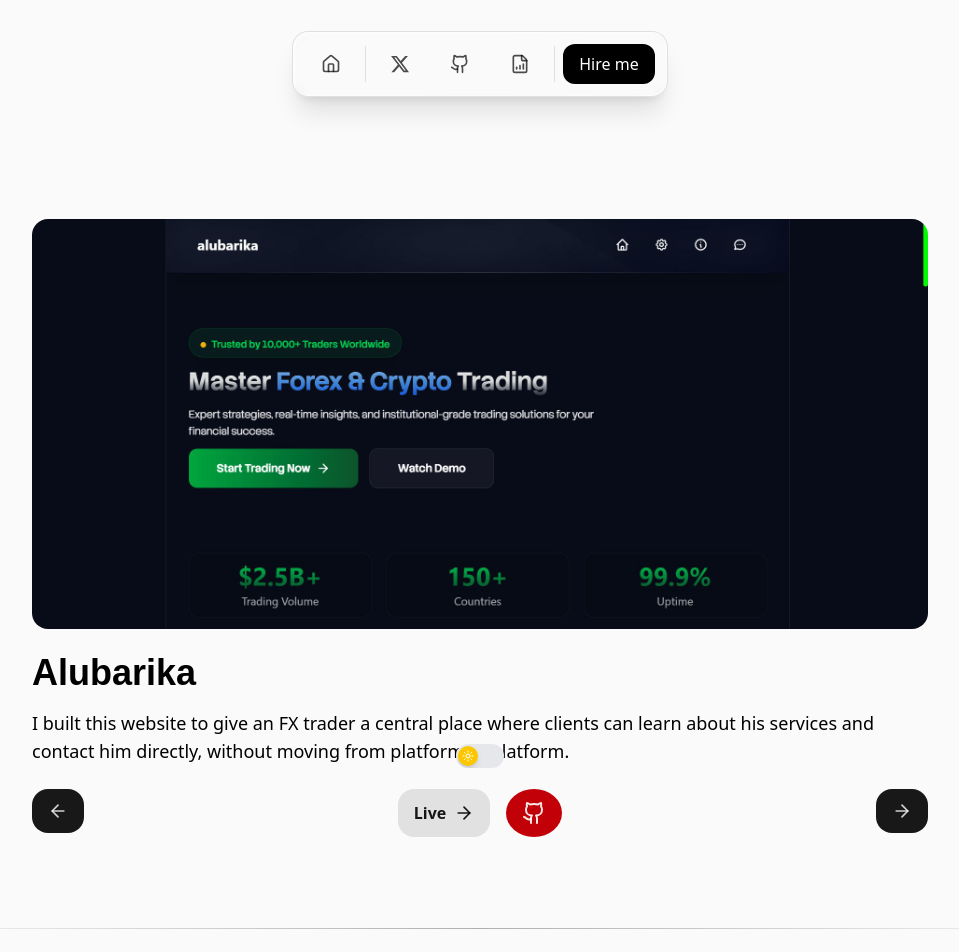
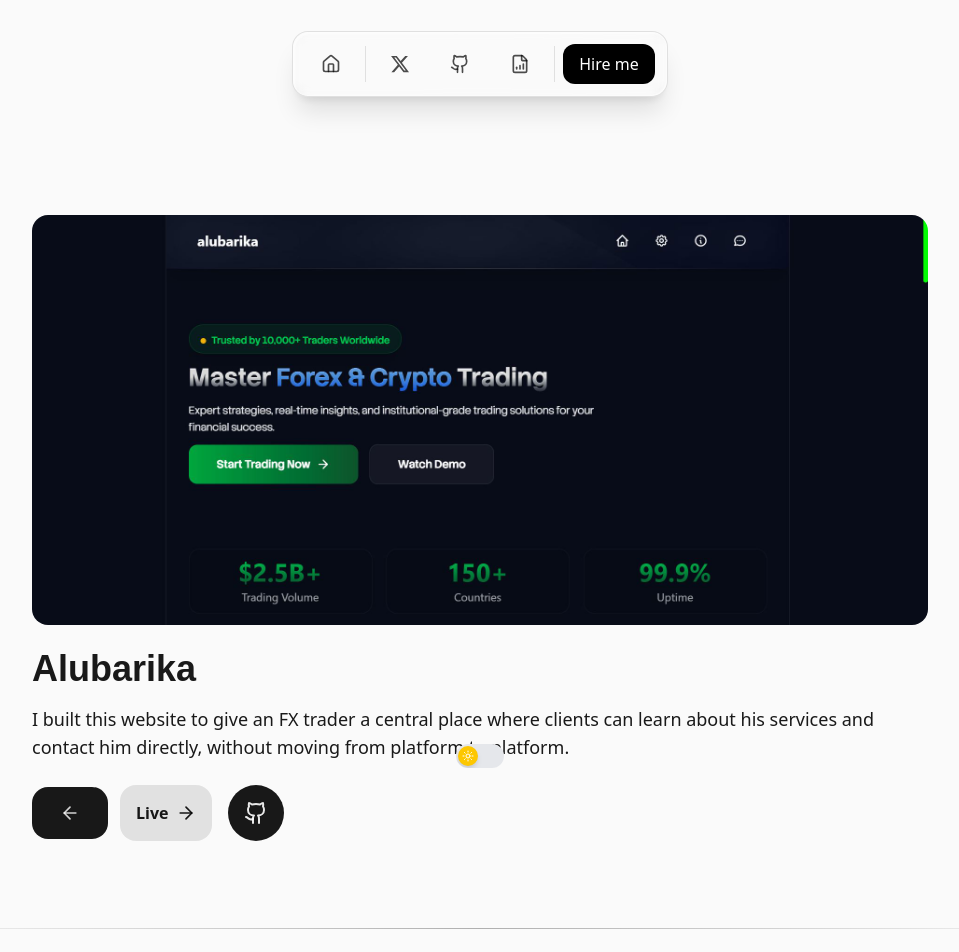
Before and after one commit to Genius-mu/portfolio.me, a React (Vite) app: page /project/Alubarika in a window 1280 px wide. Shown: the top 952 px of the page, without its empty margins (160-1119 px from the left). Built offline with nearby package versions, Linux system fonts and the light colour scheme; a web font is replaced by a local one.

Commit message:
portfolio

```diff
--- a/src/components/ProjectsView.jsx
+++ b/src/components/ProjectsView.jsx
@@ -16,7 +16,7 @@ const ProjectsView = () => {
   }
   return (
     <>
-      <section className="w-full py-10 min-h-screen flex justify-center items-center">
+      <section className="w-full py-2 sm:py-10 min-h-screen flex justify-center items-center">
         <div className="w-[90%] md:w-[70%]">
           <img
             src={project.image}
@@ -24,14 +24,22 @@ const ProjectsView = () => {
             className="w-full rounded-2xl mb-6"
           />
 
-          <h1 className="text-4xl font-bold mb-4">{project.title}</h1>
-          <p className="text-lg mb-6">{project.description}</p>
+          <h1
+            className={`text-4xl ${dark ? "text-white/80" : "text-black/90"} font-bold mb-4 overflow-hidden`}
+          >
+            {project.title}
+          </h1>
+          <p
+            className={`text-lg ${dark ? "text-white/90" : "text-black/90"} mb-6`}
+          >
+            {project.description}
+          </p>
 
-          <div className="flex justify-between w-full">
+          <div className="flex justify-start items-center w-full gap-x-3">
             <div>
               <Link
                 to={"/"}
-                className={`font-semibold overflow-hidden text-white/80 hover:text-white bg-black/90 w-fit text-base py-3 rounded-2xl px-4 flex items-center gap-x-2 transition-all duration-300 ease-in-out`}
+                className={`font-semibold overflow-hidden text-white/80 hover:text-white bg-black/90 w-fit text-base py-4 rounded-2xl px-7 flex items-center gap-x-2 transition-all duration-300 ease-in-out hover:px-8`}
               >
                 <ArrowLeft className="w-5 h-5" />
               </Link>
@@ -42,13 +50,15 @@ const ProjectsView = () => {
                 rel="noopener noreferrer"
                 className={`font-semibold overflow-hidden ${
                   dark
-                    ? "text-[#f1f1f1] bg-white/10 shadow-lg"
+                    ? "text-[#f1f1f1] text-shadow-[1px_1px_#444] bg-[#f1f1f1]/20 shadow-lg"
                     : "text-black/90 bg-black/10"
-                } w-fit text-base py-3 rounded-2xl px-4 hover:px-7 flex items-center gap-x-2 transition-all duration-300 ease-in-out hover:bg-black/30`}
+                } w-fit text-base py-3 rounded-2xl px-4 hover:px-6 flex items-center gap-x-2 transition-all duration-300 ease-in-out hover:bg-black/30 sm:text-[16px] text-[13px]`}
               >
                 Live{" "}
                 <span>
-                  <ArrowRight className="w-5 h-5" />
+                  <ArrowRight
+                    className={`w-5 h-5 ${dark ? "text-shadow-[1px_1px_#000]" : "text-shadow-[0px_0px_#000]"}`}
+                  />
                 </span>
               </Link>
 
@@ -58,19 +68,11 @@ const ProjectsView = () => {
                 rel="noopener noreferrer"
                 className={`${
                   dark
-                    ? "text-[#f1f1f1] bg-white/10 shadow-lg"
-                    : "text-white/90 bg-red-700"
-                } hover:cursor-pointer rounded-[50%] flex justify-center items-center p-2 sm:px-4 transition-all duration-300 ease-in-out hover:backdrop-blur-xl`}
+                    ? "text-[#f1f1f1] bg-red-600 shadow-lg"
+                    : "text-white/90 bg-black/90"
+                } hover:cursor-pointer rounded-[50%] flex justify-center items-center h-fit p-3 sm:p-4 transition-all duration-300 ease-in-out hover:backdrop-blur-xl`}
               >
                 <Github className="w-4 h-4 sm:w-6 sm:h-6" />
-              </Link>
-            </div>
-            <div>
-              <Link
-                to={"/"}
-                className={`font-semibold overflow-hidden text-white/80 hover:text-white bg-black/90 w-fit text-base py-3 rounded-2xl px-4 flex items-center gap-x-2 transition-all duration-300 ease-in-out`}
-              >
-                <ArrowRight className="w-5 h-5" />
               </Link>
             </div>
           </div>
```
